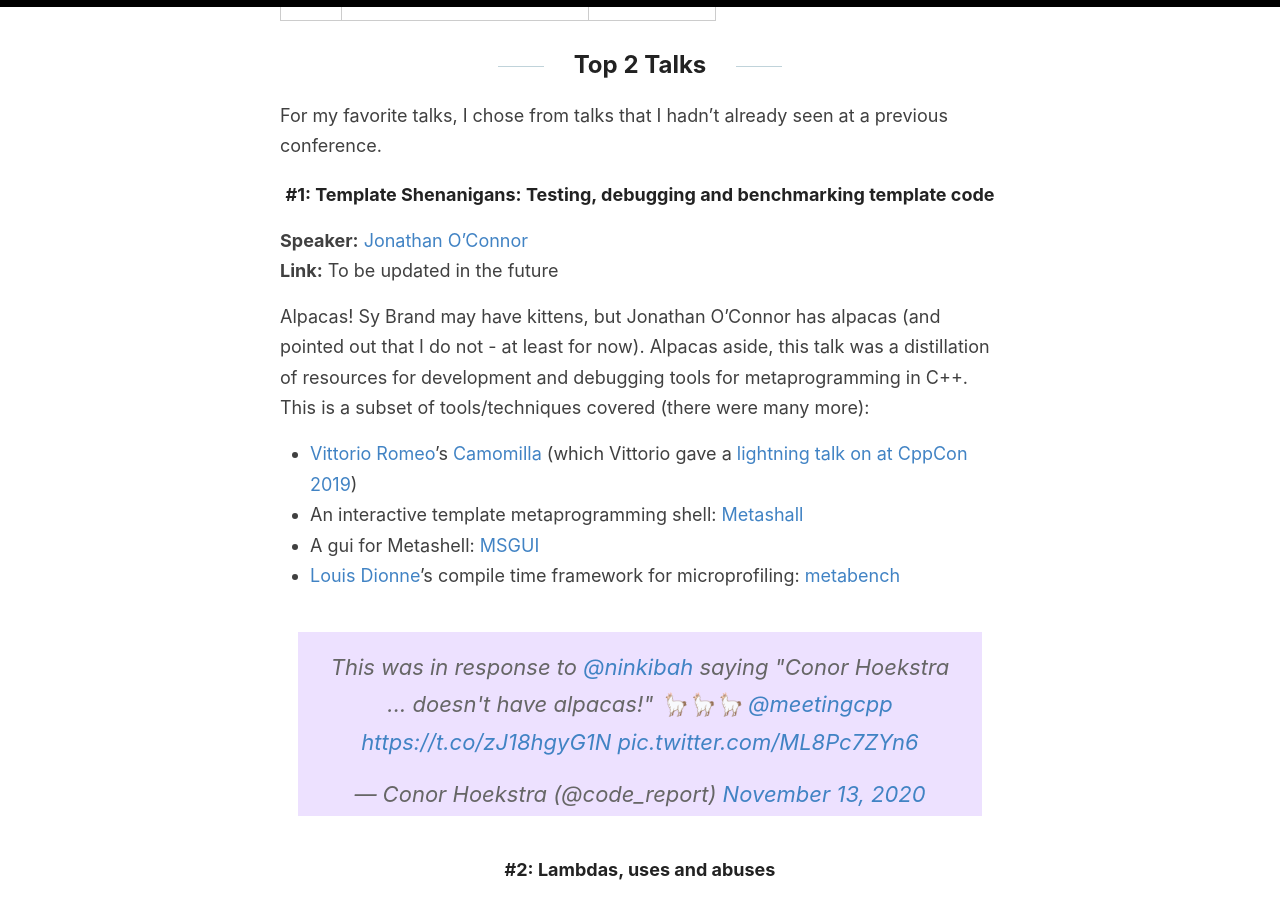
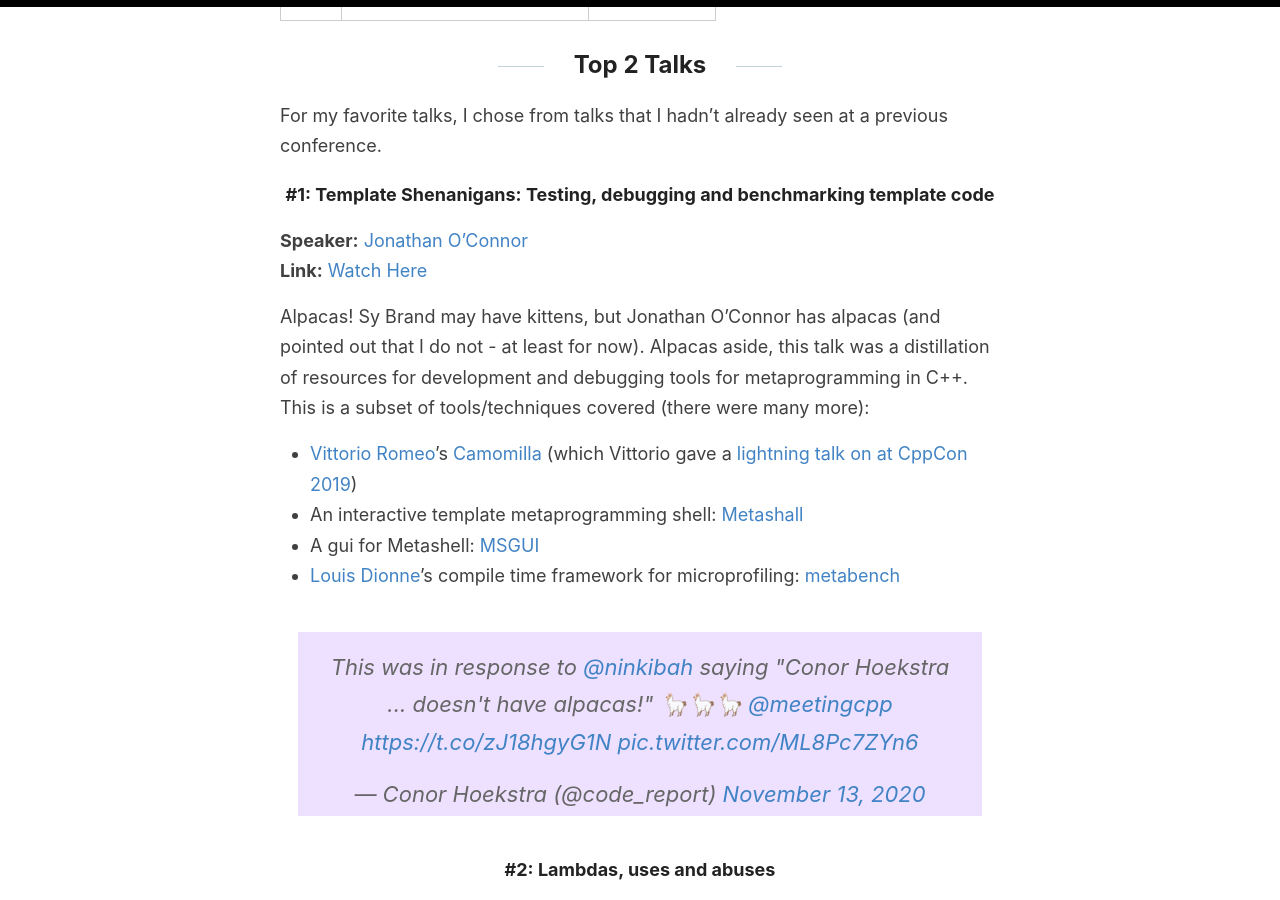
Before and after one commit to codereport/codereport.github.io, a Jekyll site: the page built from _posts/2020-11-14-MeetingCpp2020TripReport.md, in a window 1280 px wide and 900 px high, scrolled down 4665 px. Built offline with Jekyll 4.4.1, drawn with Linux system fonts in a browser that asks for light colours; comment, search, counter and statistics services are not loaded; some of the changed lines change nothing that is shown.

Commit message:
Update 2020-11-14-MeetingCpp2020TripReport.md

```diff
--- a/_posts/2020-11-14-MeetingCpp2020TripReport.md
+++ b/_posts/2020-11-14-MeetingCpp2020TripReport.md
@@ -63,9 +63,9 @@
 
 |Day|Speaker|Talk|
 |:-:|:-:|:-:|
-|1|Jonathan Boccara|Metapolymorphism|
-|2|Teresa Johnson|ThinLTO: Whole Program Optimization|
-|3|Gabriel Dos Reis|Programming in the Large with C++20|
+|1|Jonathan Boccara|[Metapolymorphism](https://www.youtube.com/watch?v=mU_n_ohIHQk)|
+|2|Teresa Johnson|[ThinLTO: Whole Program Optimization](https://www.youtube.com/watch?v=VAMvr1rXmg8)|
+|3|Gabriel Dos Reis|[Programming in the Large with C++20](https://www.youtube.com/watch?v=j4du4LNsLiI)|
 
 #### Talks
 
@@ -75,7 +75,7 @@
 |1|Nicolai Josuttis|Hidden Features and <br>Traps of C++ Move Semantics|[CppCon 2020](https://www.youtube.com/watch?v=TFMKjL38xAI)<br> [Italian C++ 2020](https://youtu.be/OOLR96-GjsI?t=1633)|
 |1|Conor Hoekstra|C++ Concepts vs Rust Traits <br>vs Haskell Typeclasses <br>vs Swift Protocols|C++TO|
 |2|Sy Brand|Building an Intuition for Composition|[CppCon 2020](https://www.youtube.com/watch?v=AGRWRwi7rD0)|
-|2|Jonathan O'Connor|Template Shenanigans|-|
+|2|Jonathan O'Connor|[Template Shenanigans](https://www.youtube.com/watch?v=83fMx7Grxys)|-|
 |2|Jonathan Müller|The Static Initialization Order Fiasco|[MUC++](https://www.youtube.com/watch?v=dlTrziwQU-w)|
 |2|Dawid Zalewski|Lambdas, uses and abuses|-|
 |2|Phil Nash|OO Considered Harmful|[CppCon 2020](https://youtu.be/pH-q2m5sb04)|
@@ -88,7 +88,7 @@
 |Day|Speaker|AMA/Panel|
 |:-:|:-:|:-:|
 |1|Jason Turner & Rob Irving|AMA|
-|1|D&I|Panel|
+|1|D&I|[Panel](https://www.youtube.com/watch?v=5Typh0bp2SY)|
 |2|Hana Dusíková|AMA|
 |3|Bjarne Stroustrup|AMA|
 |3|Nicolai Josuttis|AMA|
@@ -100,7 +100,7 @@
 #### #1: Template Shenanigans: Testing, debugging and benchmarking template code
 
 **Speaker:** [Jonathan O'Connor](https://twitter.com/ninkibah)<br>
-**Link:** To be updated in the future <br>
+**Link:** [Watch Here](https://www.youtube.com/watch?v=83fMx7Grxys) <br>
 
 Alpacas! Sy Brand may have kittens, but Jonathan O'Connor has alpacas (and pointed out that I do not - at least for now). Alpacas aside, this talk was a distillation of resources for development and debugging tools for metaprogramming in C++. This is a subset of tools/techniques covered (there were many more):
 
```
